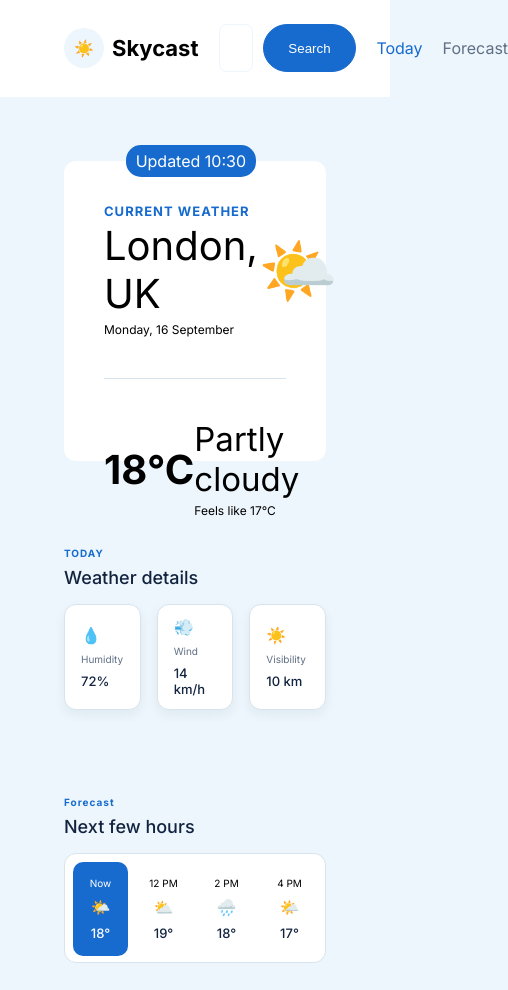
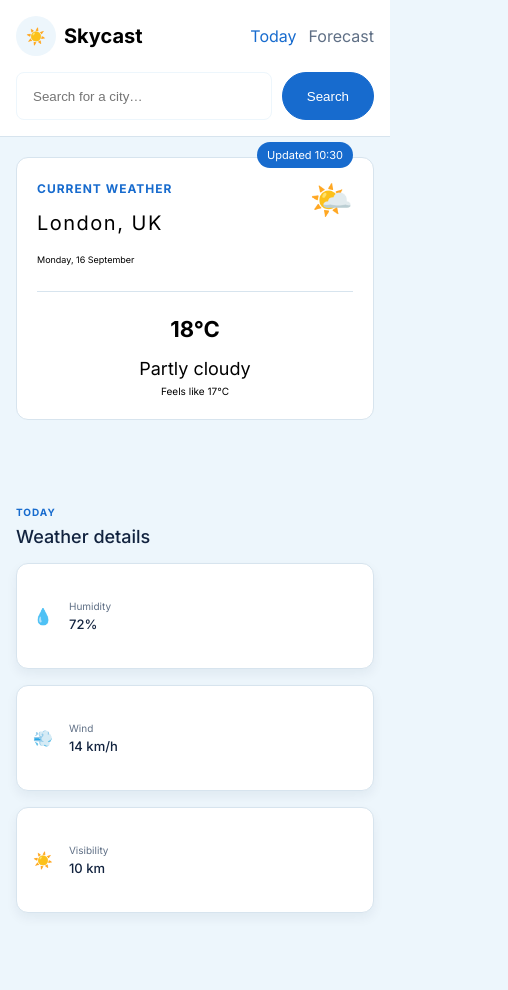
Before and after one commit to QudsMohd/css_and_html_8.1, a plain HTML site: page index.html in a window 390 px wide. Shown: the top 990 px of the page, 508 px wide, since content can reach past the window. Drawn offline with Linux system fonts and the light colour scheme.

Commit message:
done the desktop, tablet, and phone sizes

```diff
--- a/index.html
+++ b/index.html
@@ -1,44 +1,55 @@
+
 <!DOCTYPE html>
 <html lang="en">
 
 <head>
     <meta charset="UTF-8">
     <meta name="viewport" content="width=device-width, initial-scale=1.0">
-    <title>Document</title>
+    <title>Skycast</title>
     <link rel="stylesheet" href="reset.css">
     <link rel="stylesheet" href="style.css">
-
 </head>
 
 <body>
+
     <header>
-        <div class="logo"><span>☀️</span>
+        <div class="logo">
+            <span>☀️</span>
             <h1>Skycast</h1>
         </div>
+
         <form class="search">
             <input type="text" placeholder="Search for a city…">
             <button type="submit">Search</button>
         </form>
+
         <nav>
             <a href="" class="todayy">Today</a>
             <a href="">Forecast</a>
         </nav>
     </header>
+
     <main>
+
         <section class="section-1">
+
             <div class="tag">
                 <span>Updated 10:30</span>
             </div>
+
             <div class="current-top">
                 <div class="location">
                     <h2>current weather</h2>
                     <span>London, UK</span><br>
                     <small>Monday, 16 September</small>
                 </div>
+
                 <div class="wather-img">🌤️</div>
             </div>
+
             <div class="current-bottom">
                 <div class="weather">18°C</div>
+
                 <div class="weather-details">
                     <span>Partly cloudy</span><br>
                     <small>Feels like 17°C</small>
@@ -46,9 +57,11 @@
             </div>
 
         </section>
+
         <br><br>
 
         <section class="section-2">
+
             <div class="details-title">
                 <small>TODAY</small>
                 <h2>Weather details</h2>
@@ -58,66 +71,86 @@
 
                 <div class="detail-card">
                     <span class="detail-icon">💧</span>
+                    <div class="detail-info">
                         <small>Humidity</small>
                         <p>72%</p>
+                    </div>
                 </div>
 
                 <div class="detail-card">
                     <span class="detail-icon">💨</span>
+                    <div class="detail-info">
                         <small>Wind</small>
                         <p>14 km/h</p>
+                    </div>
                 </div>
 
                 <div class="detail-card">
                     <span class="detail-icon">☀️</span>
+                    <div class="detail-info">
                         <small>Visibility</small>
                         <p>10 km</p>
                     </div>
+                </div>
 
             </div>
+
         </section>
+
         <br><br>
+
         <section class="section-3">
+
             <div class="details-title">
                 <small>Forecast</small>
                 <h2>Next few hours</h2>
             </div>
+
             <div class="container3">
+
                 <div class="blue-card">
                     <small>Now</small>
                     <span>🌤️</span>
                     <h2>18°</h2>
                 </div>
+
                 <div class="card-des">
                     <small>12 PM</small>
                     <span>⛅</span>
                     <h2>19°</h2>
                 </div>
+
                 <div class="card-des">
                     <small>2 PM</small>
                     <span>🌧️</span>
                     <h2>18°</h2>
+                </div>
 
-                </div>
                 <div class="card-des">
                     <small>4 PM</small>
                     <span>🌤️</span>
                     <h2>17°</h2>
                 </div>
+
             </div>
+
         </section>
+
         <br><br>
+
         <section class="section-4">
+
             <div class="details-title">
                 <small>This week</small>
                 <h2>5-day forecast</h2>
             </div>
+
             <div class="container4">
+
                 <div class="s4-cards">
                     <p>Tue</p>
                     <span>🌤️</span>
                     <small>19° / 12°</small>
-
                 </div>
 
                 <div class="s4-cards">
@@ -131,11 +164,13 @@
                     <span>⛅</span>
                     <small>17° / 11°</small>
                 </div>
+
                 <div class="s4-cards">
                     <p>Fri</p>
                     <span>☀️</span>
                     <small>21° / 13°</small>
                 </div>
+
                 <div class="s4-cards">
                     <p>Sat</p>
                     <span>🌤️</span>
@@ -148,18 +183,24 @@
 
     </main>
 
-</body>
-<br>
     <footer>
         <div class="footer">
+
             <div>
                 <span>Skycast</span><br>
                 <small>Simple weather for everyday planning.</small>
             </div>
-        <div><small>Fictional data for a student project.</small></div>
-        <div><small>© 2025 Skycast</small></div>
+
+            <div>
+                <small>Fictional data for a student project.</small>
+            </div>
+
+            <div>
+                <small>© 2025 Skycast</small>
+            </div>
 
         </div>
     </footer>
 
+</body>
 </html>
--- a/style.css
+++ b/style.css
@@ -5,36 +5,39 @@
 * {
     box-sizing: border-box;
 }
+
 :root {
     --navy: #12233F;
     --sky: #EDF6FC;
     --blue: #176BCE;
     --white: #FFFFFF;
     --gray: #5F6F85;
-    --border: #FFFFFF;
+    --border: #D7E4EE;
+}
 
-
-}
 body {
     font-family: 'Inter', sans-serif;
     min-height: 100vh;
     background-color: var(--sky);
+    margin: 0;
 }
+
 header {
     display: flex;
     justify-content: space-between;
+    align-items: center;
     padding: 24px 64px;
     border-bottom: 1px solid var(--border);
     background-color: var(--white);
-    gap:30px;
+    gap: 30px;
 }
 
 .logo {
     display: flex;
     align-items: center;
     gap: 8px;
+}
 
-}
 .logo span {
     display: flex;
     background-color: var(--sky);
@@ -44,35 +47,34 @@ header {
     align-items: center;
     justify-content: center;
 }
+
 .logo h1 {
     font-size: 22px;
     font-weight: 700;
 }
+
 nav {
     display: flex;
     align-items: center;
     gap: 20px;
+}
 
-
-}
 nav a {
     text-decoration: none;
     color: var(--gray);
-
 }
 
 .todayy {
     color: var(--blue);
+}
 
-}
 .search {
     display: flex;
     justify-content: center;
-    flex: grow 1;
+    flex-grow: 1;
     gap: 10px;
-    width: 45%;
+}
 
-}
 .search input {
     padding: 12px 16px;
     height: 48px;
@@ -80,8 +82,8 @@ nav a {
     max-width: 300px;
     border-radius: 8px;
     border: 1px solid var(--sky);
+}
 
-}
 .search button {
     height: 48px;
     background-color: var(--blue);
@@ -90,19 +92,20 @@ nav a {
     border-radius: 900px;
     border: 1px solid var(--blue);
 }
+
 main {
     padding: 64px;
 }
+
 .section-1 {
-    width: 1100;
-    height: 300px;
+    width: 100%;
     border-radius: 12px;
     padding: 40px;
-    border-width: 1px;
+    border: 1px solid var(--border);
     background-color: var(--white);
     position: relative;
+}
 
-}
 .tag {
     position: absolute;
     top: -16px;
@@ -111,68 +114,63 @@ main {
     background-color: var(--blue);
     padding: 6px 10px;
     z-index: 2;
+}
 
-}
 .tag span {
     color: var(--white);
 }
+
 .current-top {
     display: flex;
-    width: 1230;
-    height: 109;
+    width: 100%;
     justify-content: space-between;
     align-items: center;
     padding-bottom: 40px;
+}
 
-
-}
 .current-bottom {
     display: flex;
-    width: 1230;
-    height: 121;
+    width: 100%;
     justify-content: space-between;
     align-items: center;
-    border-top-width: 1px;
-    padding-top: Space/600;
-    border-top: 1px solid #D7E4EE;
+    border-top: 1px solid var(--border);
     padding-top: 40px;
+}
 
-}
 .location h2 {
-    font-family: Inter;
-    font-weight: Weight;
-    font-style: Bold;
-    font-size: Small;
+    font-family: 'Inter', sans-serif;
+    font-weight: 700;
+    font-size: 16px;
     line-height: 21px;
     letter-spacing: 1px;
     text-transform: uppercase;
     color: var(--blue);
+}
 
-}
 .location span {
-    font-family: Subheading/Font Family;
-    font-weight: weight;
+    font-family: 'Inter', sans-serif;
+    font-weight: 400;
     font-size: 40px;
     line-height: 48px;
-    letter-spacing: 1.5;
+    letter-spacing: 1.5px;
+}
 
+.location small {
+    font-size: 12px;
 }
-.location small {
-    font-family: Subheading/Font Family;
-    font-weight: Weight;
-    font-size: 12px ;
 
-}
 .wather-img {
     font-size: 64px;
+}
 
-}
 .weather-details span {
     font-size: 33px;
 }
+
 .weather-details small {
     font-size: 12px;
 }
+
 .weather {
     font-size: 40px;
     font-weight: bold;
@@ -213,7 +211,7 @@ main {
     justify-content: center;
     gap: 8px;
     background-color: var(--white);
-    border: 1px solid #D7E4EE;
+    border: 1px solid var(--border);
     border-radius: 12px;
     padding: 16px;
     height: 106px;
@@ -221,16 +219,22 @@ main {
     box-shadow: 0 5px 12px rgba(18, 35, 63, 0.06);
     transition: transform 0.2s;
 }
+
 .detail-card:hover,
 .s4-cards:hover {
     background-color: var(--sky);
     transform: translateY(-4px);
     box-shadow: 0 16px 32px rgba(18, 35, 63, 0.16);
-
 }
 
 .detail-icon {
     font-size: 16px;
+}
+
+.detail-info {
+    display: flex;
+    flex-direction: column;
+    gap: 4px;
 }
 
 .detail-card small {
@@ -242,6 +246,7 @@ main {
     color: var(--navy);
     font-size: 13px;
     font-weight: 500;
+    margin: 0;
 }
 
 .section-3 {
@@ -254,7 +259,7 @@ main {
     justify-content: space-between;
     gap: 8px;
     background-color: var(--white);
-    border: 1px solid #D7E4EE;
+    border: 1px solid var(--border);
     border-radius: 12px;
     padding: 8px;
     height: 110px;
@@ -273,37 +278,52 @@ main {
     flex: 1;
     padding-top: 4px;
     padding-bottom: 4px;
-    transition: transform 0.2s, box-shadow 2s;
+    transition: transform 0.2s, box-shadow 0.2s;
 }
+
 .card-des:hover {
     background-color: var(--sky);
+}
 
+.blue-card {
+    background-color: var(--blue);
+    display: flex;
+    flex-direction: column;
+    align-items: center;
+    justify-content: center;
+    gap: 8px;
+    border-radius: 10px;
+    height: 94px;
+    flex: 1;
+    padding-top: 4px;
+    padding-bottom: 4px;
+    transition: transform 0.2s, box-shadow 0.2s;
 }
+
 .blue-card:hover {
     background-color: var(--sky);
+}
 
-}
 .blue-card:hover small {
     color: black;
     font-size: 10px;
+}
 
-}
 .blue-card:hover h2 {
     color: black;
     font-size: 16px;
+}
 
+.blue-card small {
+    color: var(--white);
+    font-size: 10px;
 }
-.blue-card small {
 
-    font-size: 10px;
-
-}
 .blue-card h2 {
-
+    color: var(--white);
     font-size: 13px;
     font-weight: 500;
     margin: 0;
-
 }
 
 .card-des span {
@@ -321,33 +341,10 @@ main {
     margin: 0;
 }
 
-
-.blue-card {
-    background-color: var(--blue);
-    display: flex;
-    flex-direction: column;
-    align-items: center;
-    justify-content: center;
-    gap: 8px;
-    border-radius: 10px;
-    height: 94px;
-    flex: 1;
-    padding-top: 4px;
-    padding-bottom: 4px;
-    transition: transform 0.2s, box-shadow 2s;
-}
-
-.blue-card h2 {
-    color: white;
-}
-.blue-card small {
-    color: var(--white);
-}
 .section-4 {
     margin-top: 40px;
     width: 100%;
 }
-
 
 .container4 {
     display: flex;
@@ -361,7 +358,7 @@ main {
     justify-content: center;
     gap: 8px;
     background-color: var(--white);
-    border: 1px solid #D7E4EE;
+    border: 1px solid var(--border);
     border-radius: 12px;
     padding: 16px;
     height: 106px;
@@ -379,9 +376,9 @@ main {
 }
 
 .s4-cards p {
-
     font-size: 13px;
     font-weight: 500;
+    margin: 0;
 }
 
 .footer {
@@ -391,20 +388,232 @@ main {
     background-color: var(--navy);
     justify-content: space-around;
     align-items: center;
+}
 
-
-}
 .footer small {
     font-size: 10px;
     color: var(--white);
+}
 
-    justify-content: center;
-    align-items: center;
-
-}
 .footer span {
     font-weight: bold;
     font-size: 18px;
     color: var(--white);
+}
+
+
+@media screen and (max-width: 900px) {
+
+    header {
+        flex-wrap: wrap;
+        padding: 20px 32px;
+        gap: 20px;
+    }
+
+    .search {
+        order: 1;
+        width: 100%;
+    }
+
+    .search input {
+        max-width: unset;
+    }
+
+    main {
+        padding: 32px;
+    }
+
+    .section-1 {
+        width: 100%;
+        padding: 28px;
+    }
+
+    .current-top,
+    .current-bottom {
+        width: 100%;
+    }
+
+    /* In section 2 I use wrap to be in new line and basis 100% to take full line for each card*/
+
+    .details-container {
+        flex-wrap: wrap;
+    }
+
+    .detail-card {
+        flex-basis: 100%;
+        flex-direction: row;
+        align-items: center;
+        justify-content: flex-start;
+        gap: 16px;
+    }
+
+    /* In section 3 I use wrap to be in new line and auto height so the height will be change depand on lines */
+    /* for both normal card and blue card I use half width so each card will take half */
+    /* all of the cards will be as a box and in each line to boxes*/
+
+    .container3 {
+        flex-wrap: wrap;
+        height: auto;
+    }
+
+    .card-des,
+    .blue-card {
+        flex-grow: 0;
+        flex-shrink: 1;
+        flex-basis: 47%;
+        height: 100px;
+    }
+
+    /* In section 4 I used wrap for new line and I change direction to row befre in the defult I put it as column */
+    /* I put space between the contents inside the card and lign it to center. Also basis to 100% so the card will take full line */
+
+    .container4 {
+        flex-wrap: wrap;
+    }
+
+    .s4-cards {
+        flex-direction: row;
+        justify-content: space-between;
+        align-items: center;
+        flex-basis: 100%;
+        height: 56px;
+    }
+
+    .footer {
+        flex-wrap: wrap;
+        height: auto;
+        padding: 20px;
+        gap: 16px;
+        text-align: left;
+    }
+
+    .footer div {
+        width: 100%;
+    }
+}
+
+
+@media screen and (max-width: 600px) {
+
+    header {
+        padding: 16px;
+        gap: 16px;
+    }
+
+    .logo h1 {
+        font-size: 20px;
+    }
+
+    nav {
+        gap: 12px;
+    }
+
+    main {
+        padding: 20px 16px;
+    }
+
+    .section-1 {
+        padding: 20px;
+    }
+
+    .tag {
+        right: 20px;
+        font-size: 11px;
+    }
+
+    .current-top {
+        align-items: flex-start;
+        padding-bottom: 24px;
+    }
+
+    .location h2 {
+        font-size: 12px;
+    }
+
+    .location span {
+        font-size: 20px;
+    }
+
+    .location small {
+        font-size: 9px;
+    }
+
+    .wather-img {
+        font-size: 35px;
+    }
+
+    .current-bottom {
+        flex-direction: column;
+        flex-wrap: wrap;
+        gap: 16px;
+        justify-content: center;
+        align-items: center;
+        padding-top: 24px;
+    }
+
+    .weather-details {
+        text-align: center;
+    }
+
+    .weather-details span {
+        font-size: 18px;
+    }
+
+    .weather-details small {
+        font-size: 10px;
+    }
+
+    .weather {
+        font-size: 22px;
+    }
+
+    .details-container {
+        flex-wrap: wrap;
+    }
+
+    .detail-card {
+        flex-basis: 100%;
+        flex-direction: row;
+        align-items: center;
+        justify-content: flex-start;
+        gap: 16px;
+    }
+
+    .container3 {
+        flex-wrap: wrap;
+        height: auto;
+    }
+
+    .card-des,
+    .blue-card {
+        flex-grow: 0;
+        flex-shrink: 1;
+        flex-basis: 47%;
+        height: 100px;
+    }
+
+    .container4 {
+        flex-wrap: wrap;
+    }
+
+    .s4-cards {
+        flex-direction: row;
+        justify-content: space-between;
+        align-items: center;
+        flex-basis: 100%;
+        height: 56px;
+    }
+
+    .footer {
+        flex-wrap: wrap;
+        height: auto;
+        padding: 24px 16px;
+        gap: 16px;
+        text-align: left;
+    }
+
+    .footer div {
+        width: 100%;
+    }
 
 }
```
Lines whose indentation alone changed are shown as unchanged.
